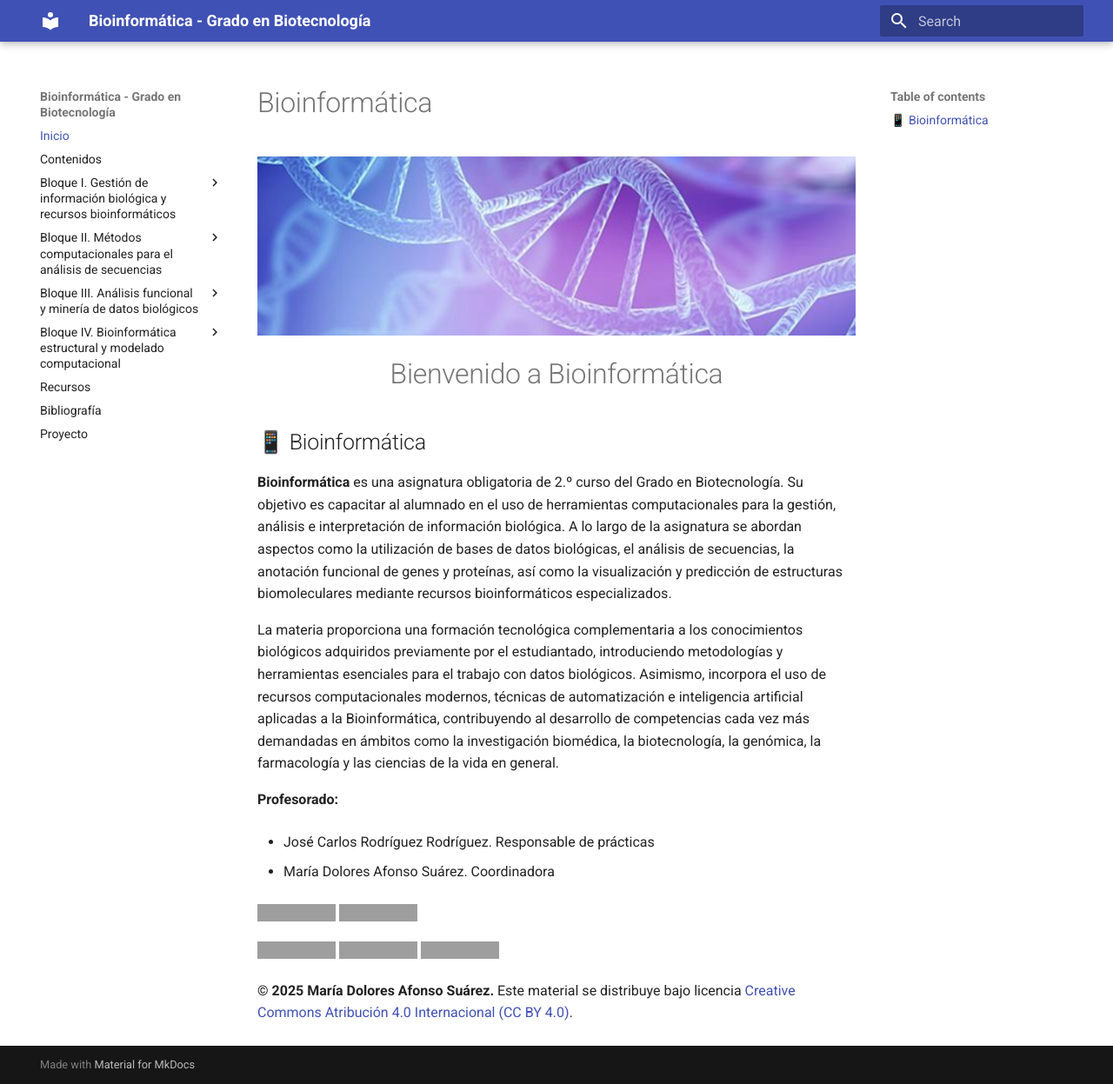
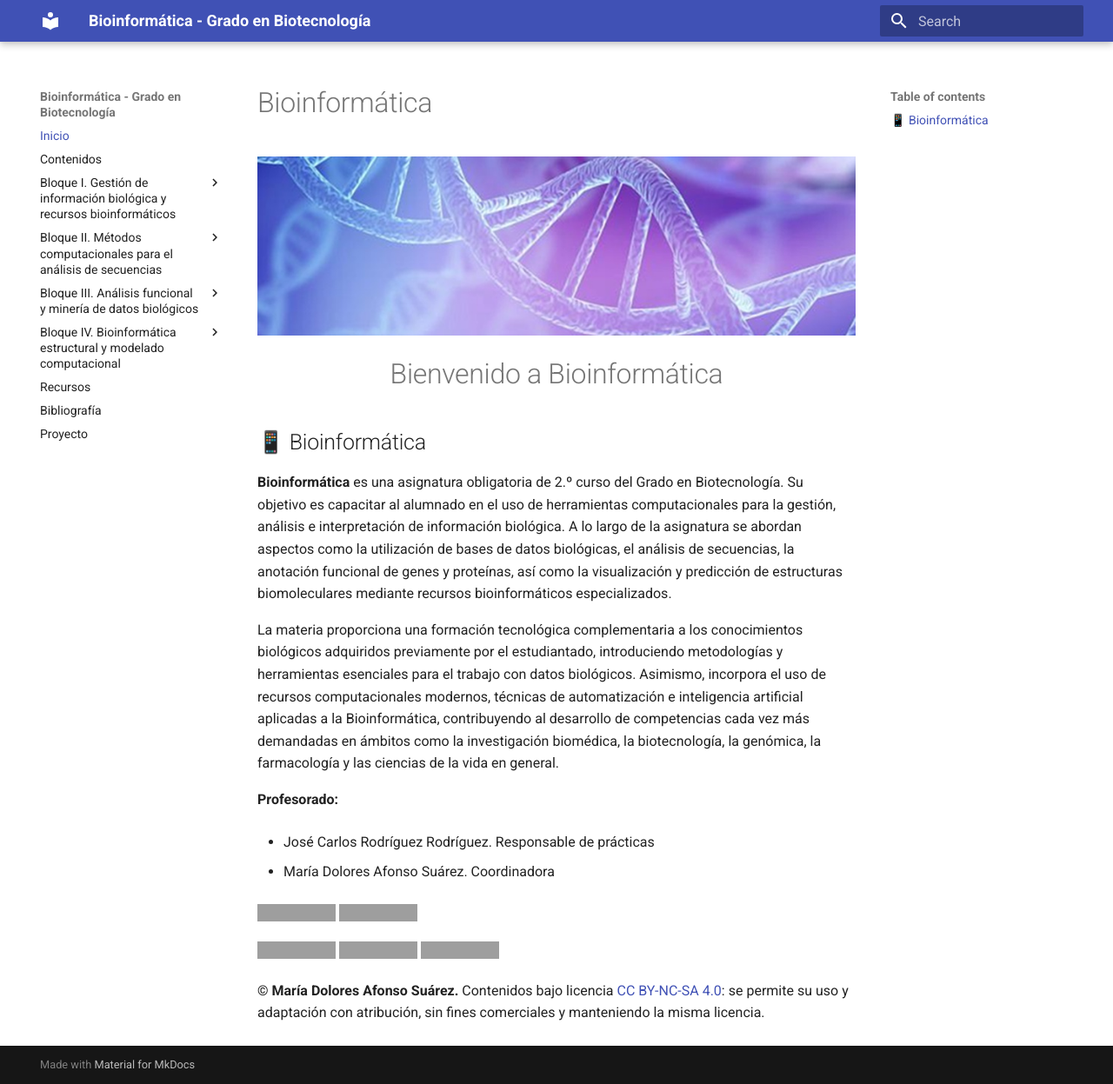
Before and after one commit to Mltechdrawer/BIO-BIOTEC, an MkDocs documentation site: the page built from docs/index.md, in a window 1280 px wide and 1247 px high. Shown: the whole window at 87% size. Built offline with MkDocs 1.6.1 and Material for MkDocs 9.7.7, drawn with Linux system fonts in a browser that asks for light colours; grey boxes are pictures that could not be loaded.

Commit message:
Actualización de contenidos

```diff
--- a/docs/index.md
+++ b/docs/index.md
@@ -30,5 +30,4 @@ La materia proporciona una formación tecnológica complementaria a los conocimi
   <img src="https://img.shields.io/badge/DIS-Departamento-blue" alt="DIS">
 </a>
 
-**© 2025 María Dolores Afonso Suárez.** Este material se distribuye bajo licencia
-[Creative Commons Atribución 4.0 Internacional (CC BY 4.0)](https://creativecommons.org/licenses/by/4.0/deed.es).
+**© María Dolores Afonso Suárez.** Contenidos bajo licencia [CC BY-NC-SA 4.0](https://creativecommons.org/licenses/by-nc-sa/4.0/deed.es): se permite su uso y adaptación con atribución, sin fines comerciales y manteniendo la misma licencia.
```
Also changed, not shown: 1 other file.
